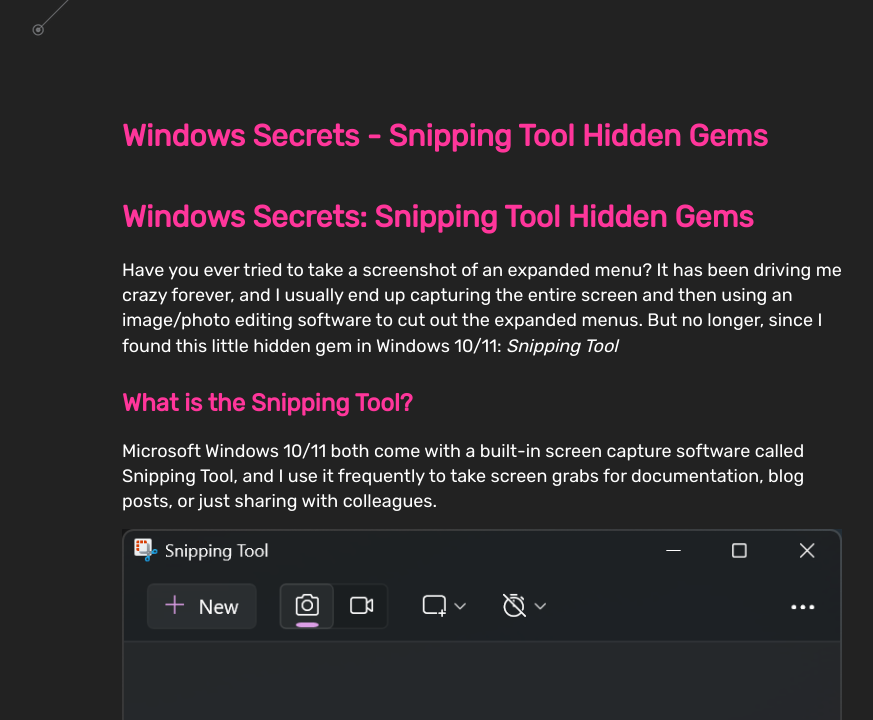
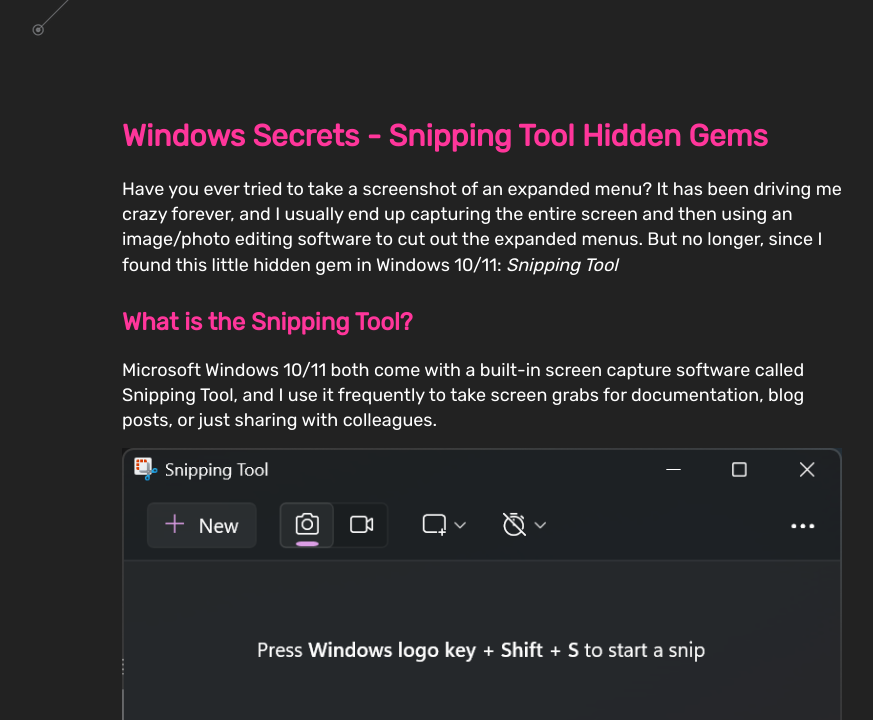
Before and after one commit to ftnilsson/ftnilsson.github.io, a Jekyll site: the page built from _posts/2025-04-01-windows-snipping-tool.md, in a window 1280 px wide and 900 px high, cut to the strip 180-900 px from the top of the window. Shown: the whole strip, without its empty margins (158-1031 px from the left). Built offline with Jekyll 4.4.1, drawn with Linux system fonts in a browser that asks for light colours; some web fonts are replaced.

Commit message:
Update 2025-04-01-windows-snipping-tool.md

```diff
--- a/_posts/2025-04-01-windows-snipping-tool.md
+++ b/_posts/2025-04-01-windows-snipping-tool.md
@@ -4,8 +4,6 @@ title: Windows Secrets - Snipping Tool Hidden Gems
 description: Is taking screenshots of a menu system driving you crazy? Fear not, Microsoft Snipping Tool has you covered.
 tags: secrets windows productivity screenshots tips-and-tricks
 ---
-
-# Windows Secrets: Snipping Tool Hidden Gems
 
 Have you ever tried to take a screenshot of an expanded menu? It has been driving me crazy forever, and I usually end up capturing the entire screen and then using an image/photo editing software to cut out the expanded menus. But no longer, since I found this little hidden gem in Windows 10/11: *Snipping Tool*
 
```
